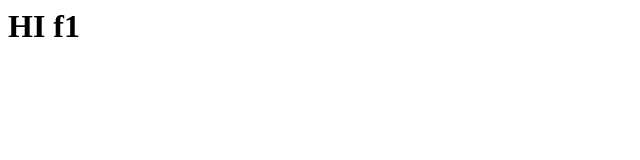
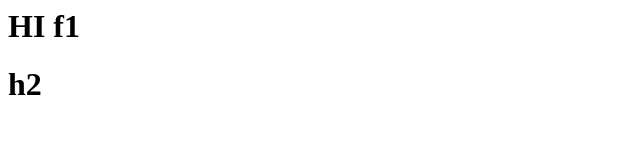
Before and after one commit to V-g-kulkarni/myproj27aug, a plain HTML site: page index.html in a window 1280 px wide. Shown: the full height of the page, 0-640 px from the left. Drawn offline with Linux system fonts and the light colour scheme.

Commit message:
Update index.html

```diff
--- a/index.html
+++ b/index.html
@@ -1,3 +1,4 @@
 <html>
 	<h1>HI f1</h1>
+	<h1>h2</h2>
 </html>
```
